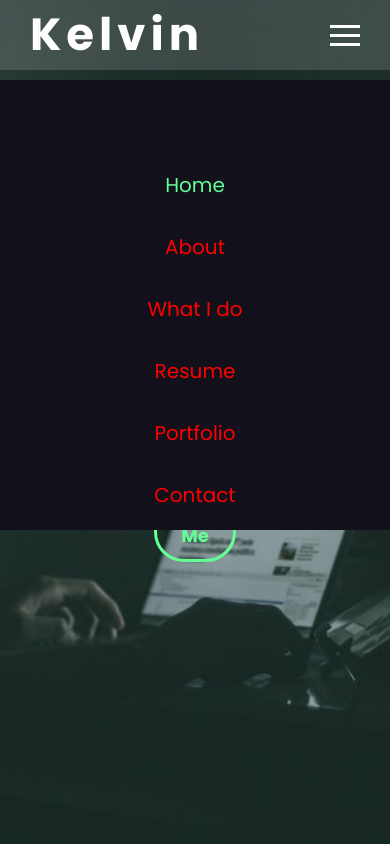
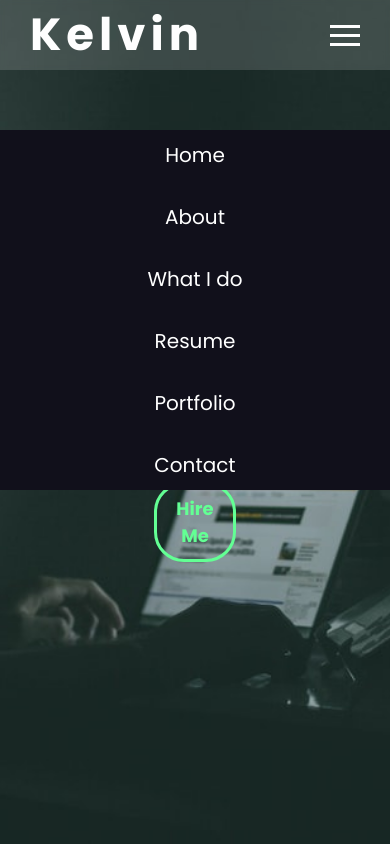
Before and after one commit to Kelvin-owit/kelvin-portfolio, a plain HTML site: page index.html in a window 390 px wide. Both pictures are taken after a click on the element 345 px from the left and 35 px from the top of the page. Shown: the top 844 px of the page. Drawn offline with nearby package versions, Linux system fonts and the light colour scheme.

Commit message:
fifth commit

```diff
--- a/index.js
+++ b/index.js
@@ -1,10 +1,16 @@
 var typed = new Typed(".input", {
   strings: ["Kelvin Owit", "A Frontend Developer", "A Web Developer"],
   typedSpeed: 70,
-  backSpeed: 55,
+  backSpeed: 65,
   loop: true,
 });
 
 // hamburger menu
 var hamburger = document.querySelector(".hamburger");
-hamburger.onclick = function () {};
+hamburger.onclick = function () {
+  navBar = document.querySelector(".nav-bar");
+  navBar.classList.toggle("Active");
+};
+
+// copyright
+document.getElementById("copyright").innerHTML = new Date().getMonth();
--- a/responsive.css
+++ b/responsive.css
@@ -25,24 +25,31 @@
   .nav-bar {
     height: 450px;
     position: absolute;
-    top: 80px;
+    top: 50px;
     left: 0;
     right: 0;
-    width: 100vw;
-    background: #11101b;
+    width: 100%;
     transition: 0.2s;
-    overflow: none;
+    overflow: hidden;
   }
   .nav-bar ul {
     display: block;
-    width: fit-content;
+    width: 100%;
     margin: 80px auto 0 auto;
     text-align: center;
-    transition: 0.5s;
+    background: #11101b;
+    transition: 0.2s;
+    opacity: 0;
+  }
+  .nav-bar.Active {
+    height: 450px;
+  }
+  .nav-bar.Active ul {
+    opacity: 1;
   }
   .nav-bar ul li a {
     margin-bottom: 12px;
-    color: red;
+    color: white;
   }
 }
 
--- a/style.css
+++ b/style.css
@@ -7,6 +7,9 @@
   font-family: "Poppins", sans-serif;
   text-decoration: none;
   list-style: none;
+}
+html {
+  scroll-behavior: smooth;
 }
 body {
   background: #fefefe;
@@ -55,7 +58,7 @@ header {
 .nav-bar ul li a:hover {
   color: rgb(99, 255, 148);
 }
-.nav-bar ul li a.active {
+.nav-bar ul li a .active {
   color: rgb(99, 255, 148);
 }
 
```
Also changed, not shown: index.html (+3 -2 lines).
